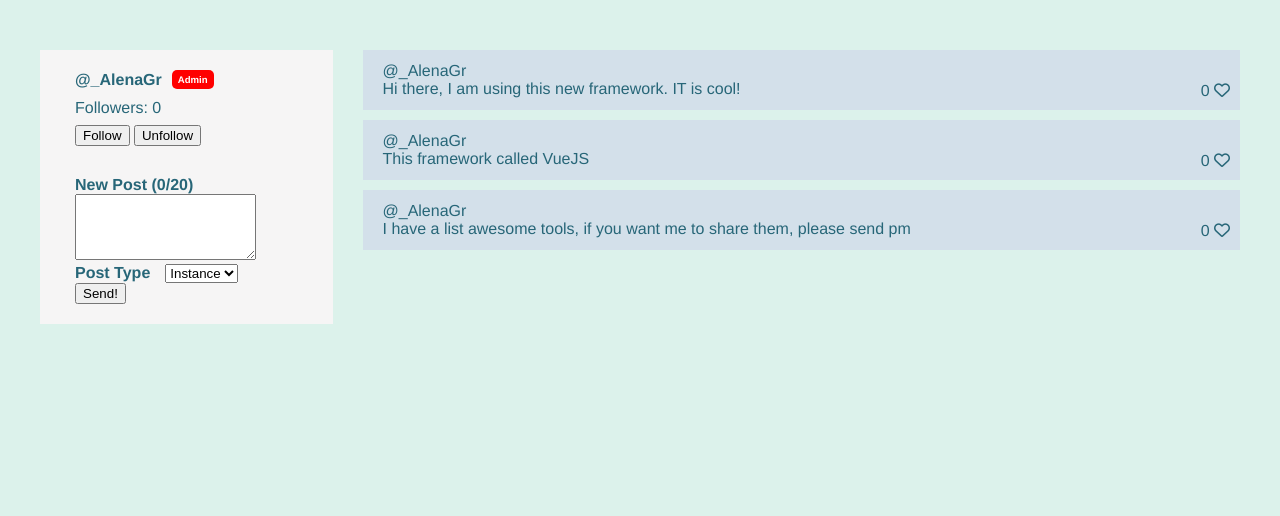
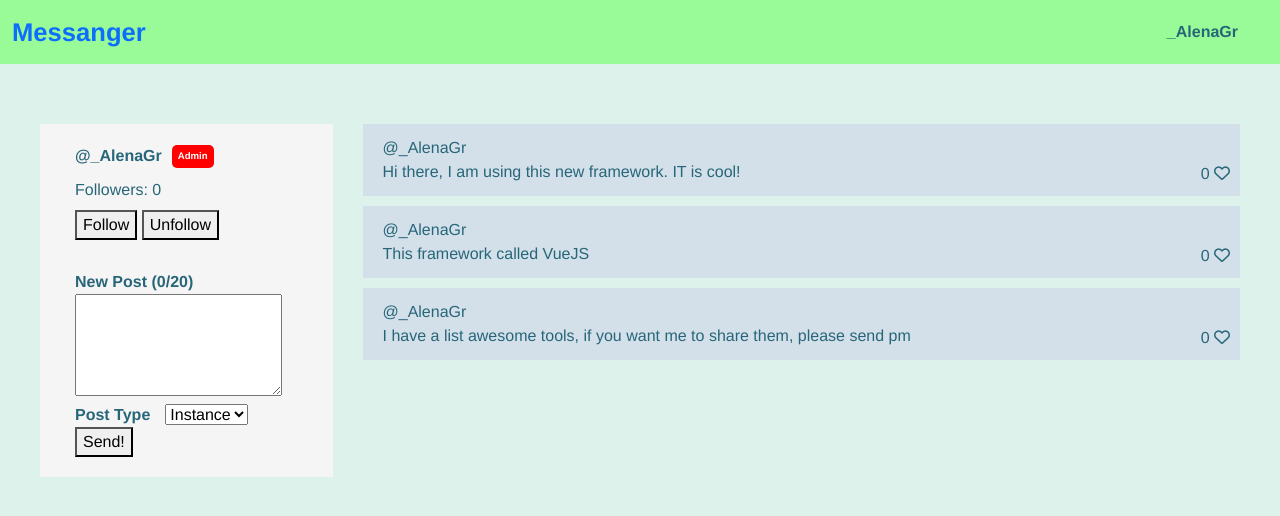
Before and after one commit to alena22292/vue-project, a Vue app: page / in a window 1280 px wide. Shown: the top 516 px of the page. Built offline with nearby package versions, Linux system fonts and the light colour scheme.

Commit message:
Add a bootstrap, navbar to the UserProfile component. Needs refactoring

```diff
--- a/public/index.html
+++ b/public/index.html
@@ -6,6 +6,7 @@
     <meta name="viewport" content="width=device-width,initial-scale=1.0">
     <link rel="icon" href="<%= BASE_URL %>favicon.ico">
     <title><%= htmlWebpackPlugin.options.title %></title>
+    <link href="https://cdn.jsdelivr.net/npm/bootstrap@5.0.0-beta3/dist/css/bootstrap.min.css" rel="stylesheet" integrity="sha384-eOJMYsd53ii+scO/bJGFsiCZc+5NDVN2yr8+0RDqr0Ql0h+rP48ckxlpbzKgwra6" crossorigin="anonymous">
     <script src="https://kit.fontawesome.com/bae5c5edb7.js" crossorigin="anonymous"></script>
     <style>
       body {
@@ -21,5 +22,13 @@
     </noscript>
     <div id="app"></div>
     <!-- built files will be auto injected -->
+
+    <script src="https://cdn.jsdelivr.net/npm/bootstrap@5.0.0-beta3/dist/js/bootstrap.bundle.min.js" integrity="sha384-JEW9xMcG8R+pH31jmWH6WWP0WintQrMb4s7ZOdauHnUtxwoG2vI5DkLtS3qm9Ekf" crossorigin="anonymous"></script>
+
+    <!-- Option 2: Separate Popper and Bootstrap JS -->
+
+    <script src="https://cdn.jsdelivr.net/npm/@popperjs/core@2.9.1/dist/umd/popper.min.js" integrity="sha384-SR1sx49pcuLnqZUnnPwx6FCym0wLsk5JZuNx2bPPENzswTNFaQU1RDvt3wT4gWFG" crossorigin="anonymous"></script>
+    <script src="https://cdn.jsdelivr.net/npm/bootstrap@5.0.0-beta3/dist/js/bootstrap.min.js" integrity="sha384-j0CNLUeiqtyaRmlzUHCPZ+Gy5fQu0dQ6eZ/xAww941Ai1SxSY+0EQqNXNE6DZiVc" crossorigin="anonymous"></script>
+
   </body>
 </html>
--- a/src/App.vue
+++ b/src/App.vue
@@ -20,7 +20,6 @@ export default {
   -webkit-font-smoothing: antialiased;
   -moz-osx-font-smoothing: grayscale;
   color: #276678;
-  margin-top: 20px;
-  padding: 30px 40px;
+  // margin-top: 20px;
 }
 </style>
--- a/src/components/UserProfile.vue
+++ b/src/components/UserProfile.vue
@@ -1,4 +1,14 @@
 <template>
+  <!-- Navbar -->
+  <nav class="navbar navbar-expand-sm">
+    <div class="container-fluid d-flex">
+      <a class="navbar-brand">Messanger</a>
+      <div class="navbar-username">
+         {{ user.username }}
+      </div>
+    </div>
+  </nav>
+  <!-- End Navbar -->
   <div class="user-profile__grid-box">
       <div class="user-profile">
           <div class="user-profile__wrapper">
@@ -127,10 +137,23 @@ export default {
 
 <style lang="scss" scoped>
 /* There is an option to add scoped to the style: <style scoped>; it means that all style defined only for this components */
+    nav {
+      margin-bottom: 30px;
+      background-color: palegreen;
+      .navbar-brand {
+        font-weight: bold;
+        font-size: 1.6rem;
+      }
+      .navbar-username {
+        margin-right: 30px;
+        font-weight: bold;
+      }
+    }
     .user-profile__grid-box {
         display: grid;
         grid-template-columns: 1fr 3fr;
         grid-gap: 30px;
+        padding: 30px 40px;
         .user-profile__wrapper {
           background: #f6f5f5;
           padding: 20px 35px;
```
Also changed, not shown: src/assets/users.json (added, +29 -0 lines), src/assets/logo.png (deleted).
